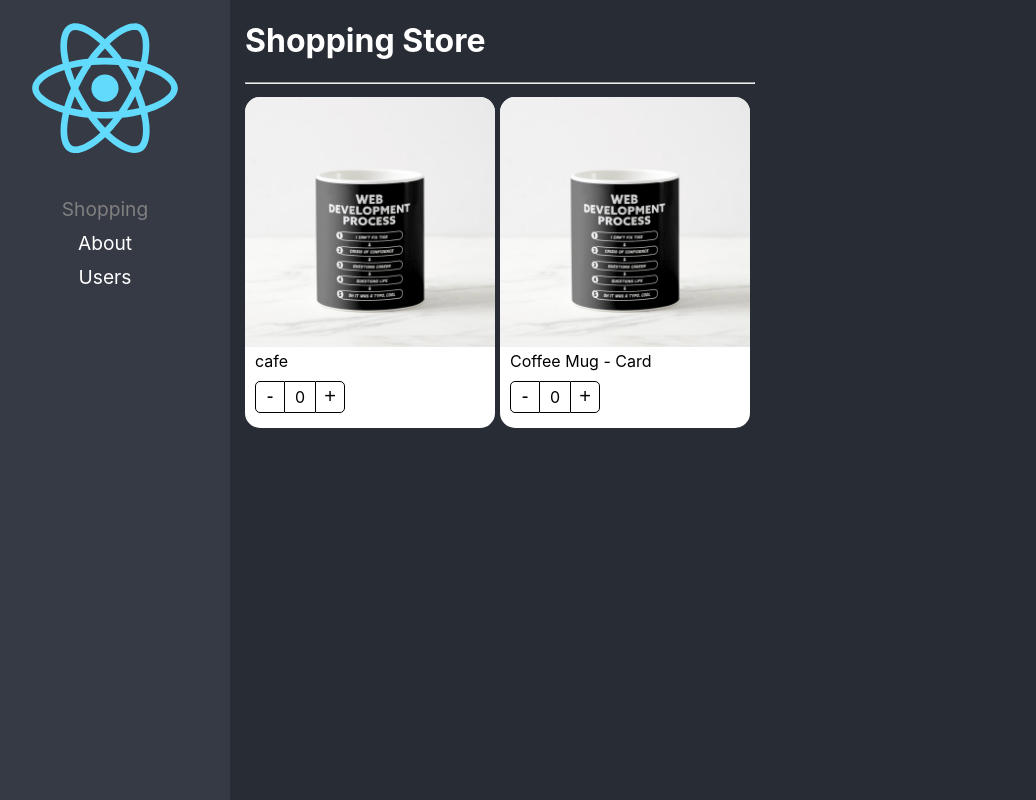
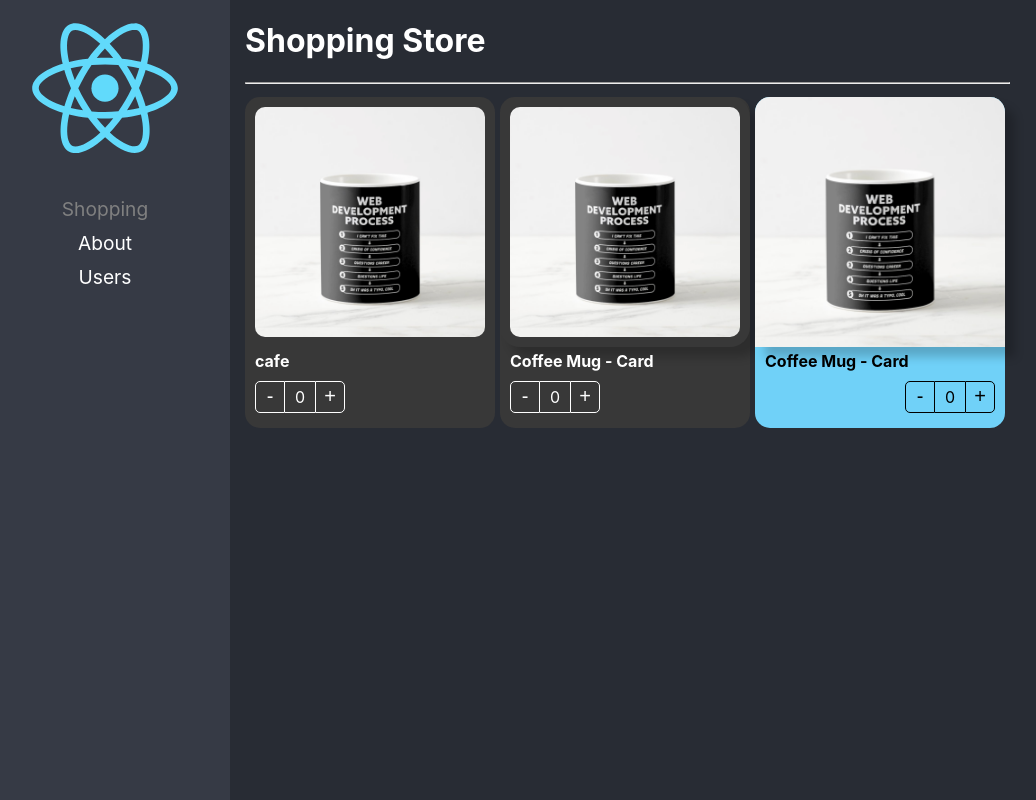
Before and after one commit to JuanK81/react-pro-patterns, a React (Create React App) app: page / in a window 1280 px wide. Shown: the whole page, without its empty margins (20-1056 px from the left). Built offline with nearby package versions, Linux system fonts and the light colour scheme.

Commit message:
component extended styles ready

```diff
--- a/src/02-component-patterns/components/ProductButtons.tsx
+++ b/src/02-component-patterns/components/ProductButtons.tsx
@@ -1,14 +1,21 @@
-import { useContext } from "react";
+import { CSSProperties, useContext } from "react";
 
 import { ProductContext } from "./ProductCard";
 import styles from '../styles/styles.module.css';
 
+export interface Props {
+  className?: string;
+  style?: CSSProperties;
+}
 
-export const ProductButtons = (): JSX.Element => {
+export const ProductButtons = ({ className, style }: Props): JSX.Element => {
   const { increaseBy, counter } = useContext(ProductContext);
 
   return (
-    <div className={styles.buttonsContainer}>
+    <div
+    className={`${styles.buttonsContainer} ${className}`}
+    style={ style }
+    >
       <button className={styles.buttonMinus} onClick={() => increaseBy(-1)}>
         -
       </button>
--- a/src/02-component-patterns/components/ProductCard.tsx
+++ b/src/02-component-patterns/components/ProductCard.tsx
@@ -1,9 +1,9 @@
-import { createContext } from 'react';
+import { createContext, CSSProperties, ReactElement } from 'react';
 
 import { useProduct } from '../hooks/useProduct';
 import {
-  ProductContextProps,
-  ProductCardProps,
+  Product,
+  ProductContextProps
 } from '../interfaces/interfaces';
 
 import styles from '../styles/styles.module.css';
@@ -11,10 +11,19 @@
 export const ProductContext = createContext({} as ProductContextProps);
 const { Provider } = ProductContext;
 
+export interface Props {
+  product: Product;
+  children?: ReactElement | ReactElement[];
+  className?: string;
+  style?: CSSProperties;
+}
+
 export const ProductCard = ({
   children,
   product,
-}: ProductCardProps): JSX.Element => {
+  className,
+  style
+}: Props): JSX.Element => {
   const { counter, increaseBy } = useProduct();
   return (
     <Provider
@@ -24,7 +33,10 @@
         product,
       }}
     >
-      <div className={styles.productCard}>{children}</div>
+      <div
+      className={`${styles.productCard} ${className}`}
+      style={ style }
+      >{children}</div>
     </Provider>
   );
 };
--- a/src/02-component-patterns/components/ProductImage.tsx
+++ b/src/02-component-patterns/components/ProductImage.tsx
@@ -1,10 +1,16 @@
-import {  useContext } from 'react';
+import { CSSProperties, useContext } from 'react';
 
 import { ProductContext } from './ProductCard';
 import styles from '../styles/styles.module.css';
 import noImage from '../assets/no-image.jpg';
 
-export const ProductImage = ({ img = '' }): JSX.Element => {
+export interface Props {
+  img?: string;
+  className?: string;
+  style?: CSSProperties;
+}
+
+export const ProductImage = ({ img, className, style }: Props): JSX.Element => {
   const { product } = useContext(ProductContext);
   let imgToShow: string;
 
@@ -16,5 +22,12 @@
     imgToShow = noImage;
   }
 
-  return <img className={styles.productImg} src={imgToShow} alt="Product" />;
+  return (
+    <img
+      className={`${styles.productImg} ${className}`}
+      style={style}
+      src={imgToShow}
+      alt="Product"
+    />
+  );
 };
--- a/src/02-component-patterns/components/ProductTitle.tsx
+++ b/src/02-component-patterns/components/ProductTitle.tsx
@@ -1,12 +1,19 @@
-import { useContext } from "react";
+import { CSSProperties, useContext } from 'react';
 
-import { ProductContext } from "./ProductCard";
+import { ProductContext } from './ProductCard';
 import styles from '../styles/styles.module.css';
 
-export const ProductTitle = ({ title }: { title?: string }): JSX.Element => {
+export interface Props {
+  activeClass?: string;
+  className?: string;
+  style?: CSSProperties;
+  title?: string;
+}
+
+export const ProductTitle = ({ title, className, style }: Props): JSX.Element => {
   const { product } = useContext(ProductContext);
   return (
-    <span className={styles.productDescription}>
+    <span className={`${styles.productDescription} ${className}`} style={style}>
       {title ? title : product.title}
     </span>
   );
--- a/src/02-component-patterns/pages/ShoppingPage.tsx
+++ b/src/02-component-patterns/pages/ShoppingPage.tsx
@@ -4,6 +4,8 @@
   ProductTitle,
   ProductButtons,
 } from '../components';
+
+import '../styles/custom-styles.css'
 
 const product = {
   id: '1',
@@ -23,16 +25,44 @@
           flexWrap: 'wrap',
         }}
       >
-        <ProductCard product={product}>
-          <ProductCard.Image />
-          <ProductCard.Title title={'cafe'} />
-          <ProductCard.Buttons />
+        <ProductCard product={product} className="bg-dark text-white">
+          <ProductCard.Image className="custom-image" />
+          <ProductCard.Title
+            title={'cafe'}
+            className="text-bold"
+            activeClass="active"
+          />
+          <ProductCard.Buttons className="custom-buttons" />
         </ProductCard>
 
-        <ProductCard product={product}>
-          <ProductImage />
-          <ProductTitle />
-          <ProductButtons />
+        <ProductCard product={product} className="bg-dark text-white">
+          <ProductImage
+            className="custom-image"
+            style={{
+              boxShadow: '10px 10px 10px rgba(0, 0, 0, 0.2)',
+            }}
+          />
+          <ProductTitle className="text-bold" activeClass="active" />
+          <ProductButtons className="custom-buttons" />
+        </ProductCard>
+
+        <ProductCard product={product} style={{ backgroundColor: '#70d1f8' }}>
+          <ProductImage
+            style={{
+              boxShadow: '10px 10px 10px rgba(0, 0, 0, 0.2)',
+            }}
+          />
+          <ProductTitle
+            style={{
+              fontWeight: 'bold',
+            }}
+          />
+          <ProductButtons
+            style={{
+              display: 'flex',
+              justifyContent: 'end',
+            }}
+          />
         </ProductCard>
       </div>
     </div>
--- /dev/null
+++ b/src/02-component-patterns/styles/custom-styles.css
@@ -0,0 +1,23 @@
+.bg-dark {
+    background-color: rgb(56, 56, 56);
+
+}
+
+.text-white {
+    color: #fff;
+}
+
+.text-bold {
+    font-weight: bold;
+}
+
+.custom-image {
+    border-radius: 20px;
+    padding: 10px;
+    width: calc(100% - 20px);
+}
+
+.custom-buttons button, .custom-buttons div {
+    border-color: #fff;
+    color: #fff;
+}
```
Also changed, not shown: src/02-component-patterns/components/index.ts (+6 -6 lines), src/02-component-patterns/interfaces/interfaces.ts (+9 -11 lines).
